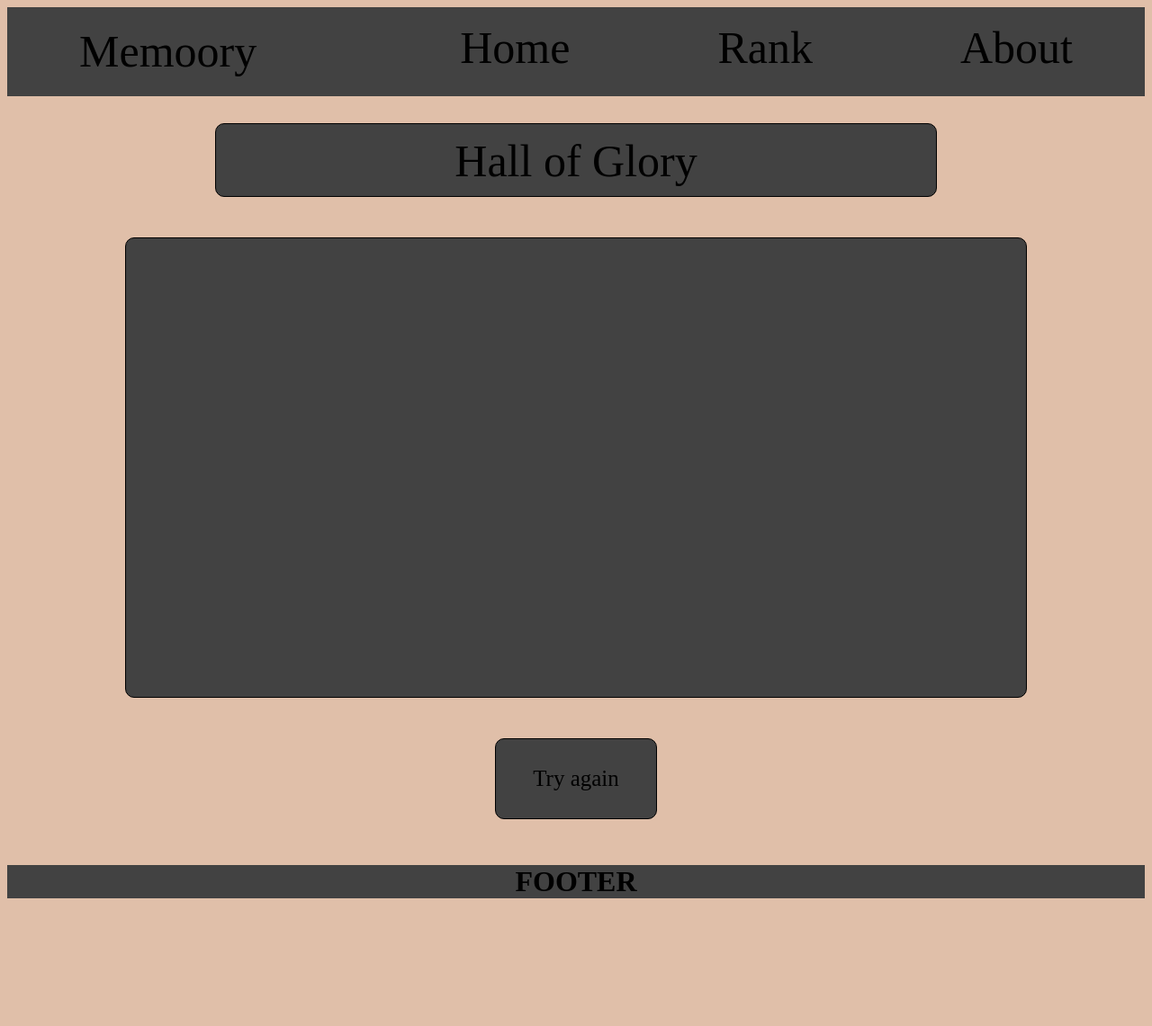
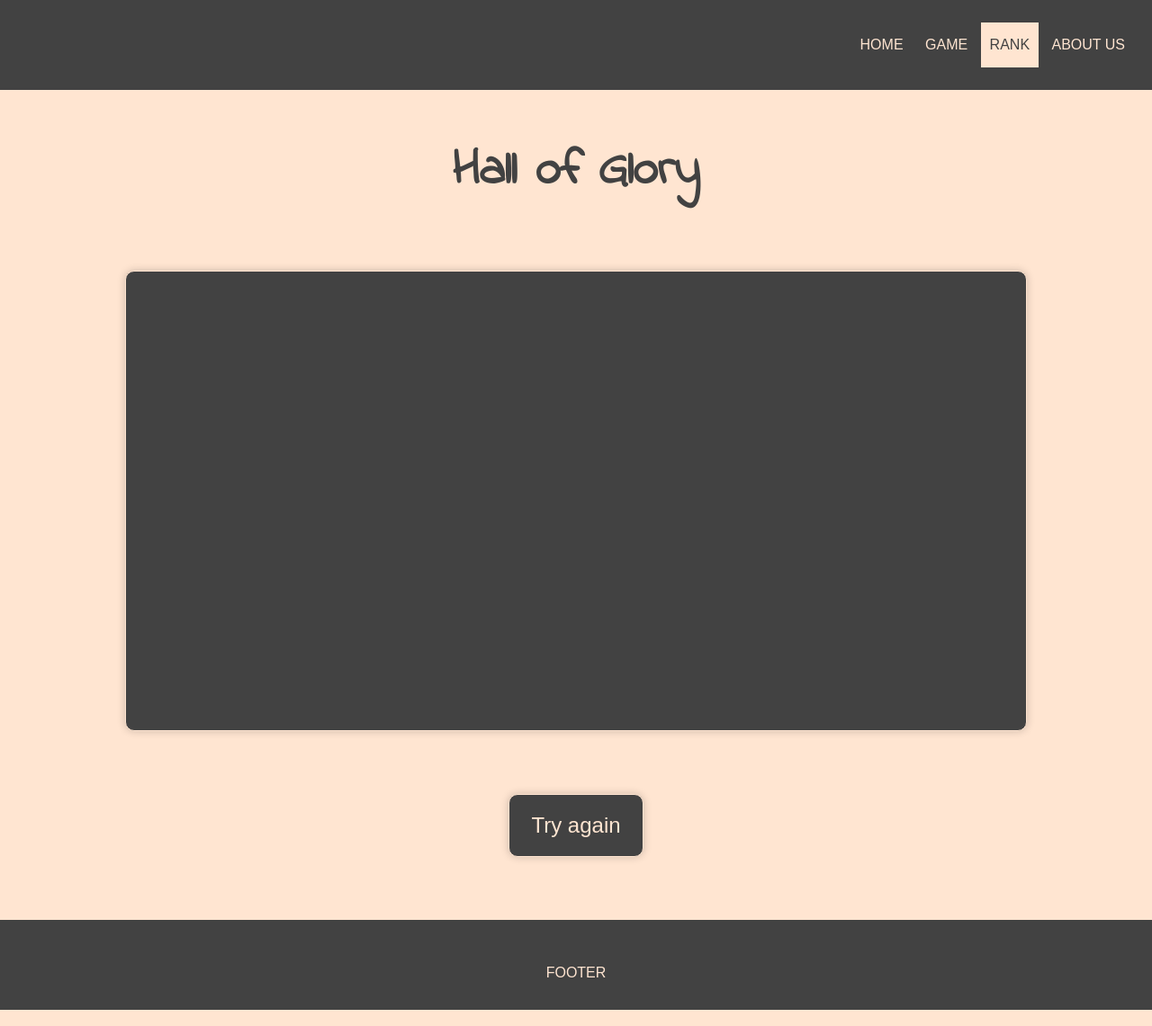
Before and after one commit to PSchnur/Projet-1-Memory, a website built with Parcel: page rank.html in a window 1280 px wide. Shown: the whole page at 90% size. Before the commit the page ends 1021 px from the top, so only its background shows below. Built offline with nearby package versions, Linux system fonts and the light colour scheme.

Commit message:
Add Nav, nav links, footer and correction css

```diff
--- a/game.css
+++ /dev/null
@@ -1,50 +0,0 @@
-*{
-    padding: 0;
-    margin: 0;
-}
-
-nav{
-    background-color: rgb(66, 66, 66);
-    height: 5vh;
-
-}
-ul {
-    font-size: 2em;
-    text-align: right;
-
-}
-
-li {
-    display : inline-flex;
-    list-style: none;
-
-
-}
-
-li a {
-    color: #e0bfa9;
-
-    text-decoration: none;
-}
-
-body {
-    background-image : url("images/background-donut.png");
-    background-size: cover;
-    height: 100vh;
-}
-
-.sectionJeu{
-    display: flex;
-    align-items: center;
-    justify-content: center;
-    height: 95vh;
-}
-
-.zoneJeu{
-    width: 90%;
-    height: 80vh;
-    background-color: rgb(173, 250, 250);
-    display: flex;
-    justify-content: center;
-    align-items: center;
-}
--- a/header.css
+++ b/header.css
@@ -24,7 +24,7 @@ header nav ul li {
 header nav ul li a {
     text-decoration: none;
     text-transform: uppercase;
-    color: #e0bfa9;
+    color: #ffe5d1;
     display: block;
     margin-top: 25px;
     line-height: 70px;
@@ -33,6 +33,6 @@ header nav ul li a {
 }
 
 header nav ul li a:hover {
-    background-color:  #e0bfa9;
+    background-color:  #ffe5d1;
     color:  rgb(66, 66, 66);
 }
--- a/rank.html
+++ b/rank.html
@@ -5,26 +5,27 @@
     <meta http-equiv="X-UA-Compatible" content="IE=edge">
     <meta name="viewport" content="width=device-width, initial-scale=1.0">
     <link rel="stylesheet" href="stylerank.css"/>
+    <link rel="preconnect" href="https://fonts.gstatic.com">
+    <link href="https://fonts.googleapis.com/css2?family=Indie+Flower&display=swap" rel="stylesheet">
     <title>Rank</title>
 </head>
+
+
 <body>
     <header>
-        <div>
-            <i class="M3-icon"></i>
-        </div>
-        <nav id="navbar">
-            <h1 id="memory_title"><a href="">Memoory</a></h1>
-            <ul id="scrolling_menu">
-                <li><a href="">Home</a></li>
-                <li><a href="">Rank</a></li>
-                <li><a href="">About</a></li>
+        <nav>
+            <ul>
+                <li><a href="index.html">Home</a></li>
+                <li><a href="game.html">Game</a></li>
+                <li><a href="rank.html" class="current">Rank </a></li>
+                <li><a href="aboutus.html">About Us</a></li>
             </ul>
         </nav>
     </header>
+
+        <h1>Hall of Glory</h1>
+
     <main>
-        <div class="hall-of-glory-container">
-            <h1>Hall of Glory</h1>
-        </div>
         <div class="table-container">
             <thead>
                 <tbody>
@@ -32,13 +33,24 @@
                 </tbody>
             </thead>
         </div>
+
+
         <div class="retry-button">
             <input type="submit" value="Try again">
         </div>
+
     </main>
+
+
+
+
+
     <footer>
-        <h1>FOOTER</h1>
+        <p>FOOTER</p>
     </footer>
+
+
     <script src="scriptrank.js"></script>
+
 </body>
 </html>
--- a/styleaboutus.css
+++ b/styleaboutus.css
@@ -5,22 +5,23 @@
 }
 
 body {
-    font-family: Arial, sans-serif;
+    font-family: 'Indie Flower', cursive;
     font-size: 1em;
-    background-color: #e0bfa9;
+    background-color: #ffe5d1;
 }
 
 h1 {
     font-size: 3.5em;
     color: rgb(66, 66, 66);
     text-align: center;
-    padding: 100px 0 30px 0;
+    padding: 50px 0 30px 0;
   }
 
 
 /* NAV */
 header {
-    height: 120px;
+    font-family: Arial, sans-serif;
+    height: 100px;
     background-color: rgb(66, 66, 66);
 }
 
@@ -37,16 +38,16 @@ header nav ul li {
 header nav ul li a {
     text-decoration: none;
     text-transform: uppercase;
-    color: white;
+    color: #ffe5d1;
     display: block;
     margin-top: 25px;
-    line-height: 70px;
+    line-height: 50px;
     padding: 0 10px;
     transition-duration: 0.5s;
 }
 
-header nav ul li a:hover {
-    background-color:  #e0bfa9;
+header nav ul li a:hover, header nav ul li a.current {
+    background-color:  #ffe5d1;
     color:  rgb(66, 66, 66);
 }
 
@@ -65,28 +66,29 @@ header nav ul li a:hover {
 .about-us-cards {
     display: flex;
     align-items: center;
-    width: 900px;
+    width: 100%;
     border-radius: 10px;
     margin: 20px auto;
     background-color: rgb(66, 66, 66);
-    border: solid 1px #e0bfa9;
+    border: solid 1px #ffe5d1;
     box-shadow: 0px 0px 10px rgba(0, 0, 0, 0.2);
 }
+
 
 .about-us-cards div {
     margin: 20px 20px 20px 0px;
 }
 
 .about-us-cards img {
-    width: 150px;
-    height: 150px;
+    width: 100px;
+    height: 100px;
     border-radius: 50%;
     margin: 0 20px;
 }
 
 article h2 {
-    font-size: 2em;
-    color: #e0bfa9;
+    font-size: 1em;
+    color: #ffe5d1;
     border-bottom: 1px solid #444;
     text-transform: uppercase;
     text-align: left;
@@ -95,9 +97,75 @@ article h2 {
 }
 
 article p {
-    font-size: 1em;
+    font-family: Arial, Helvetica, sans-serif;
+    font-size: 0.8em;
     font-style: italic;
     text-align: justify;
-    color: #e0bfa9;
+    color: #ffe5d1;
     margin-bottom: 0px;
 }
+
+
+/* FOOTER */
+
+footer {
+    height: 100px;
+    width: 100%;
+    background-color: rgb(66, 66, 66);
+}
+
+footer p {
+    font-family: Arial, Helvetica, sans-serif;
+    color : #ffe5d1;
+    text-align: center;
+    padding-top: 40px;
+}
+
+
+
+
+
+@media screen and (min-width: 1280px) {
+
+
+
+    /* ABOUT US */
+    .about-us-cards {
+        display: flex;
+        align-items: center;
+        width: 900px;
+        border-radius: 10px;
+        margin: 20px auto;
+        background-color: rgb(66, 66, 66);
+        border: solid 1px #ffe5d1;
+        box-shadow: 0px 0px 10px rgba(0, 0, 0, 0.2);
+    }
+
+    .about-us-cards img {
+        width: 150px;
+        height: 150px;
+        border-radius: 50%;
+        margin: 0 20px;
+    }
+
+    article h2 {
+        font-size: 2em;
+        color: #ffe5d1;
+        border-bottom: 1px solid #444;
+        text-transform: uppercase;
+        text-align: left;
+        padding-bottom: 20px;
+        margin-bottom: 20px;
+    }
+
+    article p {
+        font-size: 1em;
+        font-style: italic;
+        text-align: justify;
+        color: #ffe5d1;
+        margin-bottom: 0px;
+
+
+
+
+}
--- a/stylegame.css
+++ b/stylegame.css
@@ -0,0 +1,129 @@
+/* GENERAL */
+* {
+    margin: 0px;
+    padding: 0px;
+}
+
+body {
+    font-family: 'Indie Flower', cursive;
+    font-size: 1em;
+    background-color: #ffe5d1;
+}
+h1 {
+    font-size: 3.5em;
+    color: rgb(66, 66, 66);
+    text-align: center;
+    padding: 50px 0 30px 0;
+  }
+
+/*
+
+body {
+    background-image : url("images/background-donut.png");
+    background-size: cover;
+    height: 100vh;
+}
+
+*/
+
+
+/* NAV */
+header {
+    font-family: Arial, sans-serif;
+    height: 100px;
+    background-color: rgb(66, 66, 66);
+}
+
+header nav {
+    text-align: right;
+    padding-right: 20px;
+}
+
+header nav ul li {
+    display: inline-block;
+    height: 100%;
+}
+
+header nav ul li a {
+    text-decoration: none;
+    text-transform: uppercase;
+    color: #ffe5d1;
+    display: block;
+    margin-top: 25px;
+    line-height: 50px;
+    padding: 0 10px;
+    transition-duration: 0.5s;
+}
+
+header nav ul li a:hover, header nav ul li a.current {
+    background-color:  #ffe5d1;
+    color:  rgb(66, 66, 66);
+}
+
+
+/* SECTION JEU */
+
+.sectionJeu{
+    display: flex;
+    align-items: center;
+    justify-content: center;
+    padding: 20px 20px;
+}
+
+.zoneJeu{
+    width: 90%;
+    height: 80vh;
+    background-color:  rgb(66, 66, 66);
+    display: flex;
+    justify-content: center;
+    align-items: center;
+    border-radius: 10px;
+    margin: 20px auto;
+    background-color: rgb(66, 66, 66);
+    border: solid 1px #ffe5d1;
+    box-shadow: 0px 0px 10px rgba(0, 0, 0, 0.2);
+}
+
+
+/* FOOTER */
+
+footer {
+    height: 100px;
+    width: 100%;
+    background-color: rgb(66, 66, 66);
+}
+
+footer p {
+    font-family: Arial, Helvetica, sans-serif;
+    color : #ffe5d1;
+    text-align: center;
+    padding-top: 40px;
+}
+
+
+
+@media screen and (min-width: 1280px) {
+
+
+
+    .sectionJeu{
+        display: flex;
+        align-items: center;
+        justify-content: center;
+        padding: 20px 20px;
+    }
+
+    .zoneJeu{
+        width: 1000px;
+        height: 500px;
+        background-color:  rgb(66, 66, 66);
+        display: flex;
+        justify-content: center;
+        align-items: center;
+        border-radius: 10px;
+        margin: 20px auto;
+        background-color: rgb(66, 66, 66);
+        border: solid 1px #ffe5d1;
+        box-shadow: 0px 0px 10px rgba(0, 0, 0, 0.2);
+    }
+}
--- a/stylehome.css
+++ b/stylehome.css
@@ -1,69 +1,84 @@
-
-*{
-    padding: 0;
-    margin: 0;
-}
-
-nav{
-
-
-}
-ul {
-    font-size: 2em;
-    text-align: right;
-
-}
-
-li {
-    display : inline-flex;
-    list-style: none;
-
-
-}
-
-li a {
-    color: black;
-    text-decoration: none;
+/* GENERAL */
+* {
+    margin: 0px;
+    padding: 0px;
 }
 
 body {
+    font-family: 'Indie Flower', cursive;
+    font-size: 1em;
     background-image : url("images/background-donut.png");
     background-size: cover;
+    background-attachment: fixed;
     height: 100vh;
 }
 
-.welcome {
-    font-size: 2em;
+h1 {
+    font-size: 3.5em;
+    color: rgb(66, 66, 66);
     text-align: center;
-    margin: auto;
-    align-items: center;
-    justify-content: center;
-
+    padding: 50px 0 30px 0;
 }
 
+
+/* NAV */
+header {
+    font-family: Arial, sans-serif;
+    height: 100px;
+    background-color: rgb(66, 66, 66);
+}
+
+header nav {
+    text-align: right;
+    padding-right: 20px;
+}
+
+header nav ul li {
+    display: inline-block;
+    height: 100%;
+}
+
+header nav ul li a {
+    text-decoration: none;
+    text-transform: uppercase;
+    color: #ffe5d1;
+    display: block;
+    margin-top: 25px;
+    line-height: 50px;
+    padding: 0 10px;
+    transition-duration: 0.5s;
+}
+
+header nav ul li a:hover, header nav ul li a.current {
+    background-color:  #ffe5d1;
+    color:  rgb(66, 66, 66);
+}
+
+
+/* bouton */
 
 .bouton1 {
     display: flex;
     justify-content: center;
     align-items: center;
-    height: 100%;
+    padding: 400px 0 0 0;
+}
 
-
-}
 .play {
     display: flex;
     align-items: center;
     justify-content: center;
     text-align: center;
-    width: 200px;;
-    height: 100px;
-    border-radius: 40px;
-    color : #ff6b91;
     font-size: 1.5em;
-    background-color: transparent;
-    margin: auto;
+    width: 150px;;
+    height: 70px;
+    border-radius: 10px;
+    border: solid 1px #ffe5d1;
+    box-shadow: 0px 0px 10px rgba(0, 0, 0, 0.2);
+    margin:  50px auto;
+    background-color: rgb(66, 66, 66);
 }
 .bouton1 a{
     text-decoration: none;
-    color: #ff6b91;
+    color: #ffe5d1;
 }
--- a/stylerank.css
+++ b/stylerank.css
@@ -1,135 +1,124 @@
-header {
-    width: 100%;
-    margin: 0;
-    padding: 0;
-    background-color: rgb(66, 66, 66);;
+/* GENERAL */
+* {
+    margin: 0px;
+    padding: 0px;
+}
+body {
+    background-color: #ffe5d1;
+    font-family: 'Indie Flower', cursive;
 }
 
-body {
-    background-color: #e0bfa9;
-}
+h1 {
+    font-size: 3.5em;
+    color: rgb(66, 66, 66);
+    text-align: center;
+    padding: 50px 0 30px 0;
+  }
 
-footer {
-    width: 100%;
-    margin: 0;
-    padding: 0;
+
+/* NAV */
+
+header {
+    font-family: Arial, sans-serif;
+    height: 100px;
     background-color: rgb(66, 66, 66);
 }
 
-footer h1 {
-    text-align: center;
+header nav {
+    text-align: right;
+    padding-right: 20px;
 }
 
-#navbar {
-    display: flex;
-    justify-content: space-between;
+header nav ul li {
+    display: inline-block;
+    height: 100%;
 }
 
-#navbar ul > li {
-    list-style: none;
+header nav ul li a {
+    text-decoration: none;
+    text-transform: uppercase;
+    color: #ffe5d1;
+    display: block;
+    margin-top: 25px;
+    line-height: 50px;
+    padding: 0 10px;
+    transition-duration: 0.5s;
 }
 
-#navbar a {
-    font-family: Sinhala MN;
-    font-style: normal;
-    font-weight: normal;
-    font-size: 22px;
-    line-height: 26px;
-    text-align: center;
-    text-decoration: none;
-    color: black;
+header nav ul li a:hover, header nav ul li a.current {
+    background-color:  #ffe5d1;
+    color:  rgb(66, 66, 66);
 }
 
-main {
+/* MAIN */
+
+main{
     display: flex;
     justify-content: center;
-    flex-flow: wrap;
+    padding: 20px 20px;
+    flex-direction: column;
+    flex-grow: 100%;
 }
 
-.hall-of-glory-container {
+main div{
     display: flex;
-    justify-content: center;
-    width: 187.5px;
-    height: 49px;
-    border: 1px solid black;
+    align-items: center;
+}
+
+.table-container {
+    width: 100%;
+    height: 300px;
     border-radius: 10px;
-    margin: 15px;
+    margin: 20px auto;
+    background-color: rgb(66, 66, 66);
+    border: solid 1px #ffe5d1;
+    box-shadow: 0px 0px 10px rgba(0, 0, 0, 0.2);
+}
+
+.retry-button input {
+    font-size: 1em;
+    color: #ffe5d1;
+    width: 100px;
+    height: 40px;
+    border-radius: 10px;
+    border: solid 1px #ffe5d1;
+    box-shadow: 0px 0px 10px rgba(0, 0, 0, 0.2);
+    margin:  20px auto;
     background-color: rgb(66, 66, 66);
 }
 
-.hall-of-glory-container h1 {
-    display: flex;
-    justify-content: center;
-    font-family: Sinhala MN;
-    font-style: normal;
-    font-weight: normal;
-    font-size: 22px;
-    line-height: 26px;
-    text-align: center;
-    color: black;
-    margin: 12px;
-}
 
-.table-container {
-    display: flex;
-    justify-content: center;
-    width: 335px;
-    height: 318px;
-    border: 1px solid black;
-    border-radius: 10px;
-    margin: 15px;
+/* FOOTER */
+
+footer {
+    height: 100px;
+    width: 100%;
     background-color: rgb(66, 66, 66);
 }
 
-.retry-button input {
-    display: flex;
-    justify-content: center;
-    font-family: Sinhala MN;
-    font-style: normal;
-    font-weight: normal;
-    font-size: 18px;
-    line-height: 21px;
+footer p {
+    font-family: Arial, Helvetica, sans-serif;
+    color : #ffe5d1;
     text-align: center;
-    color: black;
-    width: 100px;
-    height: 29px;
-    border: 1px solid black;
-    border-radius: 10px;
-    margin: 15px;
-    background-color: rgb(66, 66, 66);
+    padding: 50px
 }
+
+
+
 
 @media screen and (min-width: 1280px)
 {
-    main {
-        display: flex;
-        justify-content: center;
-        flex-direction: column;
-    }
 
-    .hall-of-glory-container {
-        width: 800px;
-        height: 80px;
-        margin-top: 30px;
-        margin-bottom: 30px;
-        margin-left: auto;
-        margin-right: auto;
-    }
-
-    .hall-of-glory-container h1 {
-        font-family: Sinhala MN;
-        font-style: normal;
-        font-weight: normal;
-        font-size: 50px;
-        line-height: 59px;
-        text-align: center;
-    }
+    /* MAIN */
 
     .table-container {
         width: 1000px;
         height: 510px;
-        margin-left: auto;
-        margin-right: auto;
+        border-radius: 10px;
+        margin: 20px auto;
+        background-color: rgb(66, 66, 66);
+        border: solid 1px #ffe5d1;
+        box-shadow: 0px 0px 10px rgba(0, 0, 0, 0.2);
     }
 
     .retry-button {
@@ -138,35 +127,16 @@ main {
     }
 
     .retry-button input {
-        width: 180px;
-        height: 90px;
-        margin-top: 30px;
-        margin-bottom: 30px;
-        font-family: Sinhala MN;
-        font-style: normal;
-        font-weight: normal;
-        font-size: 25px;
-        line-height: 29px;
-        text-align: center;
+        font-size: 1.5em;
+        color: #ffe5d1;
+        width: 150px;
+        height: 70px;
+        border-radius: 10px;
+        border: solid 1px #ffe5d1;
+        box-shadow: 0px 0px 10px rgba(0, 0, 0, 0.2);
+        margin:  50px auto;
+        background-color: rgb(66, 66, 66);
     }
 
-    #navbar h1 {
-        margin-left: 80px;
-    }
 
-    #navbar a {
-        font-family: Sinhala MN;
-        font-style: normal;
-        font-weight: normal;
-        font-size: 50px;
-        line-height: 59px;
-        text-align: center;
-        color: black;
-    }
-
-    #navbar li {
-        display: inline;
-        margin-left: 80px;
-        margin-right: 80px;
-    }
 }
```
Also changed, not shown: aboutus.html (+9 -7 lines), footer.css (+4 -4 lines), game.html (+20 -4 lines), header.html (+5 -4 lines), index.html (+9 -5 lines).
